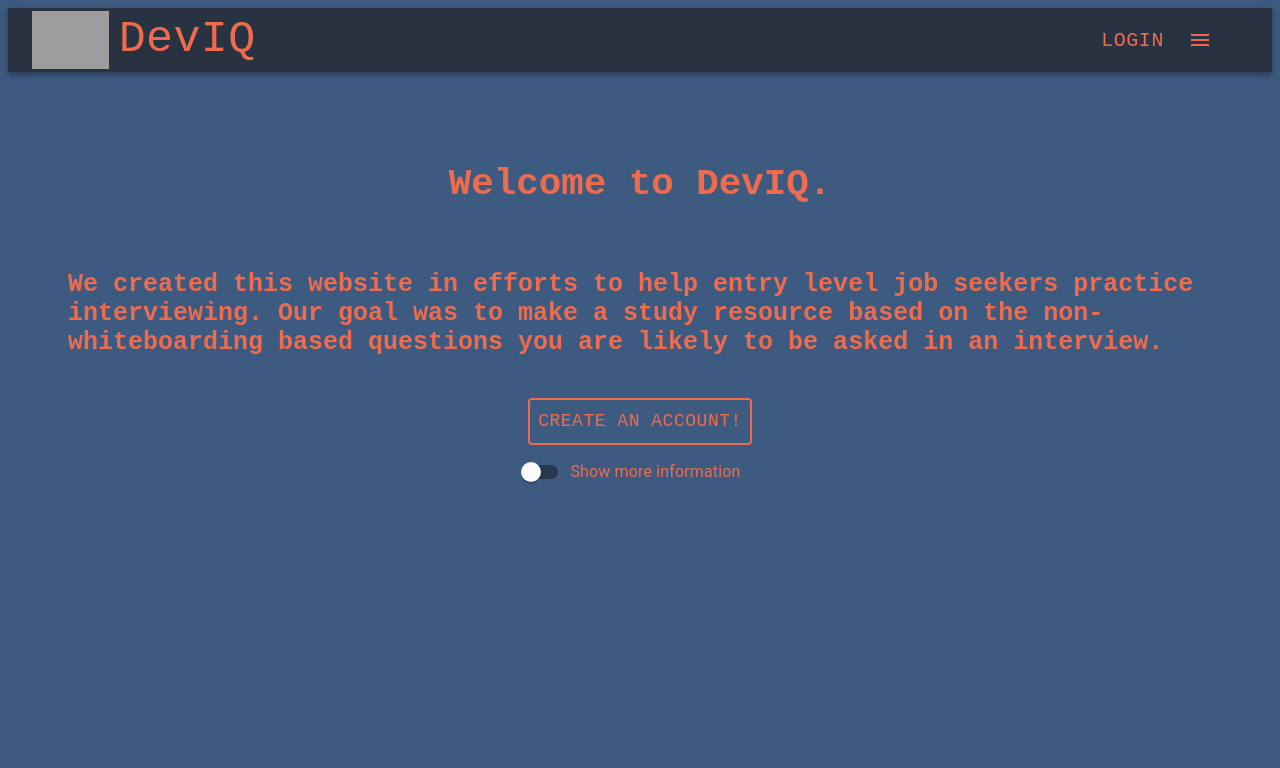
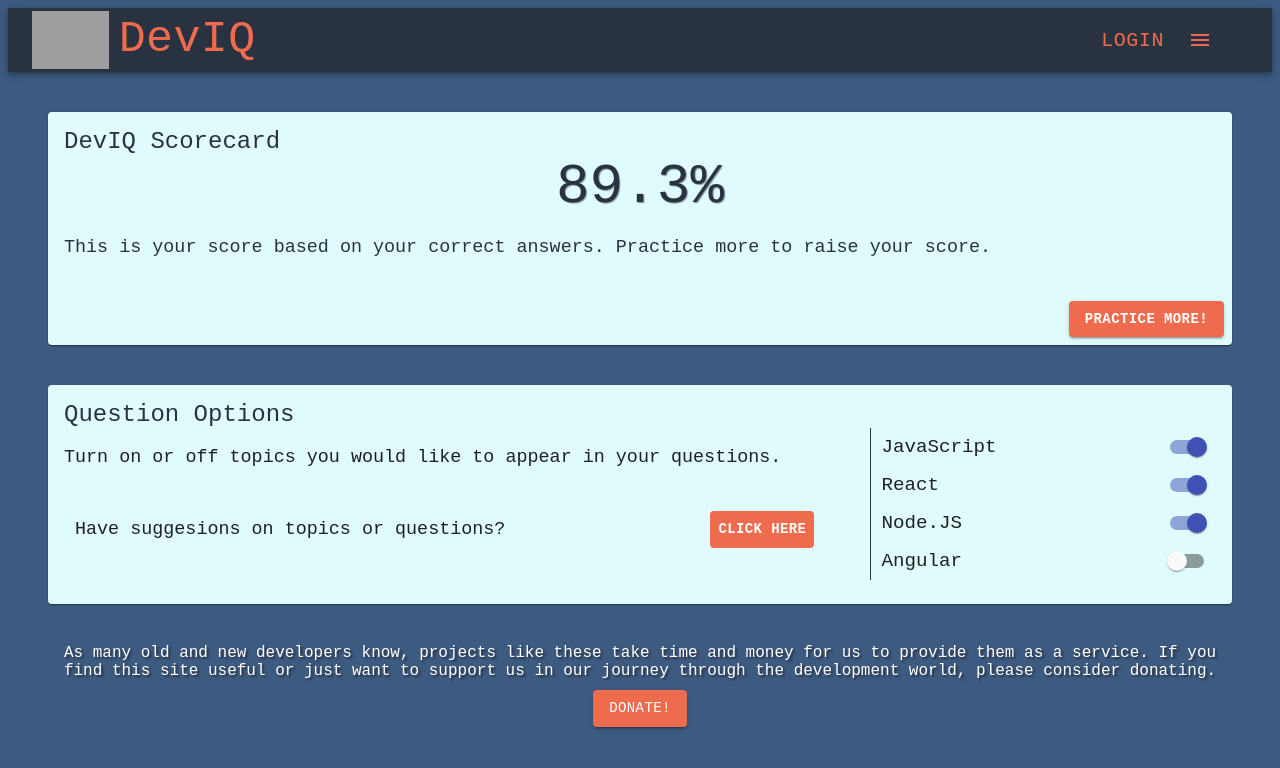
Before and after one commit to DavidAndreww/webDevIQ-frontEnd, a React (Create React App) app: page /dashboard in a window 1280 px wide. Before the commit this address led to /. Shown: the top 768 px of the page. Built offline with nearby package versions, Linux system fonts and the light colour scheme; grey boxes are pictures that could not be loaded.

Commit message:
need to create custom hooks on auth0 client to handle fetching user data on login and new registration

```diff
--- a/src/components/dashboard.js
+++ b/src/components/dashboard.js
@@ -1,4 +1,4 @@
-import React from "react";
+import React, { useEffect } from "react";
 import { useSelector, useDispatch } from "react-redux";
 import { makeStyles } from "@material-ui/core/styles";
 import Card from "@material-ui/core/Card";
@@ -38,6 +38,8 @@ const useStyles = makeStyles({
 });
 
 const Dashboard = (props) => {
+
+
   const { user, isAuthenticated } = useAuth0()
   const classes = useStyles();
   const [state, setState] = React.useState({
@@ -46,6 +48,8 @@ const Dashboard = (props) => {
     node: true,
     angular: false,
   });
+
+
 
   const userObject = useSelector((state) => state.userObject);
   const resources = useSelector((state) => state.resources);
--- a/src/router.js
+++ b/src/router.js
@@ -24,7 +24,7 @@ const ProtectedRoute = ({ component: Component, ...rest }) => {
   return (
     <Switch>
       <Route exact path="/" component={Landing} />
-      <ProtectedRoute exact path="/dashboard" component={Dashboard} />
+      <Route exact path="/dashboard" component={Dashboard} />
       <Route exact path="/quiz" component={Quiz} />
     </Switch>
   );
```
